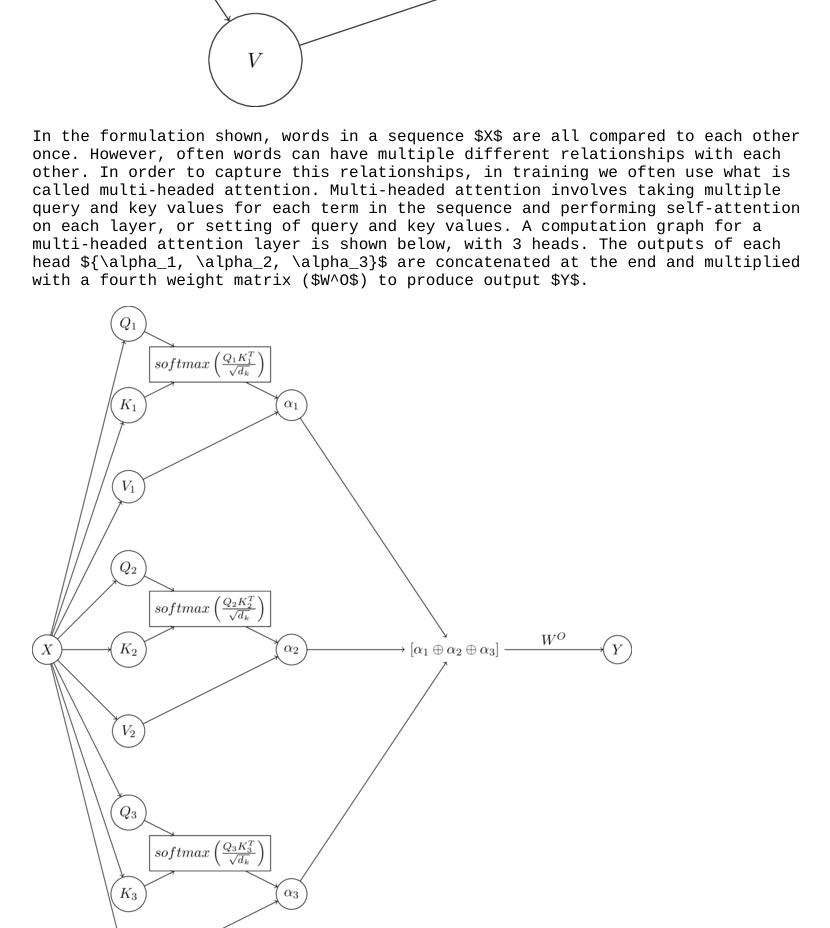
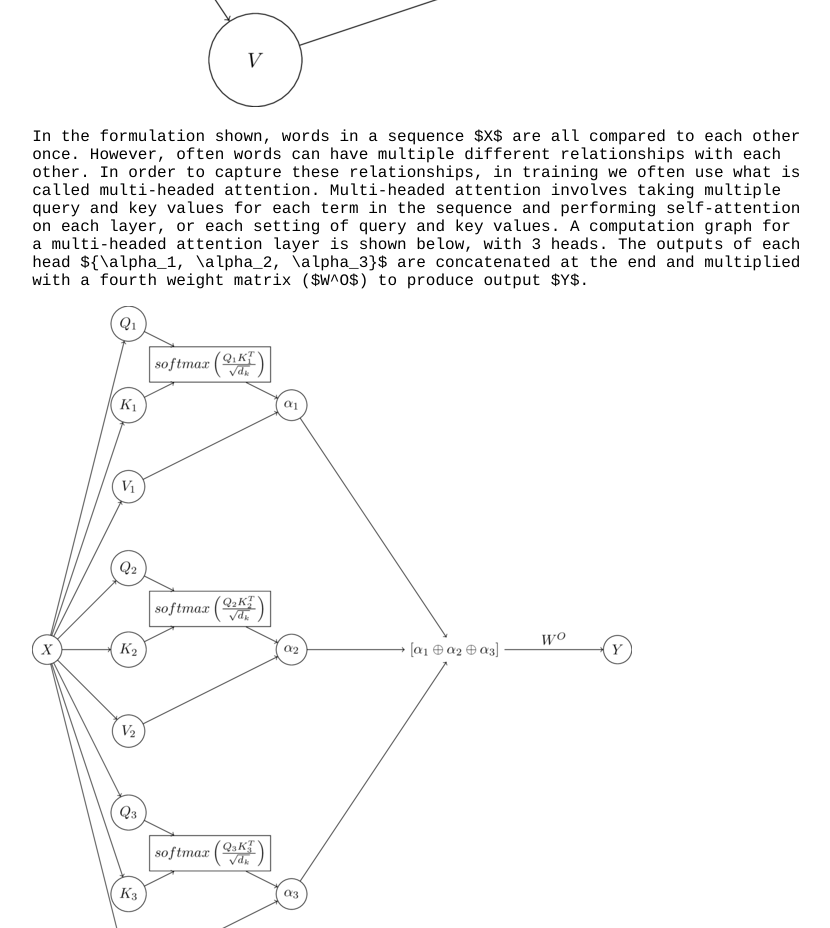
Before and after one commit to akshat0123/akshat0123.github.io, a Gatsby site: page /blog/transformers in a window 1280 px wide. Shown: the part 3500-4428 px from the top of the page, without its empty margins (222-1052 px from the left). Built offline with nearby package versions, Linux system fonts and the light colour scheme; Gatsby itself is replaced by a stand-in of ours; some packages are replaced by stand-ins of ours.

Commit message:
More typos

```diff
--- a/src/content/blogposts/transformers.md
+++ b/src/content/blogposts/transformers.md
@@ -79,8 +79,8 @@ The computation graph below displays the batched version of self-attention.
 
 In the formulation shown, words in a sequence $X$ are all compared to each other once.
 However, often words can have multiple different relationships with each other.
-In order to capture this relationships, in training we often use what is called multi-headed attention.
-Multi-headed attention involves taking multiple query and key values for each term in the sequence and performing self-attention on each layer, or setting of query and key values.
+In order to capture these relationships, in training we often use what is called multi-headed attention.
+Multi-headed attention involves taking multiple query and key values for each term in the sequence and performing self-attention on each layer, or each setting of query and key values.
 A computation graph for a multi-headed attention layer is shown below, with 3 heads.
 The outputs of each head ${\alpha_1, \alpha_2, \alpha_3}$ are concatenated at the end and multiplied with a fourth weight matrix ($W^O$) to produce output $Y$.
 
```
